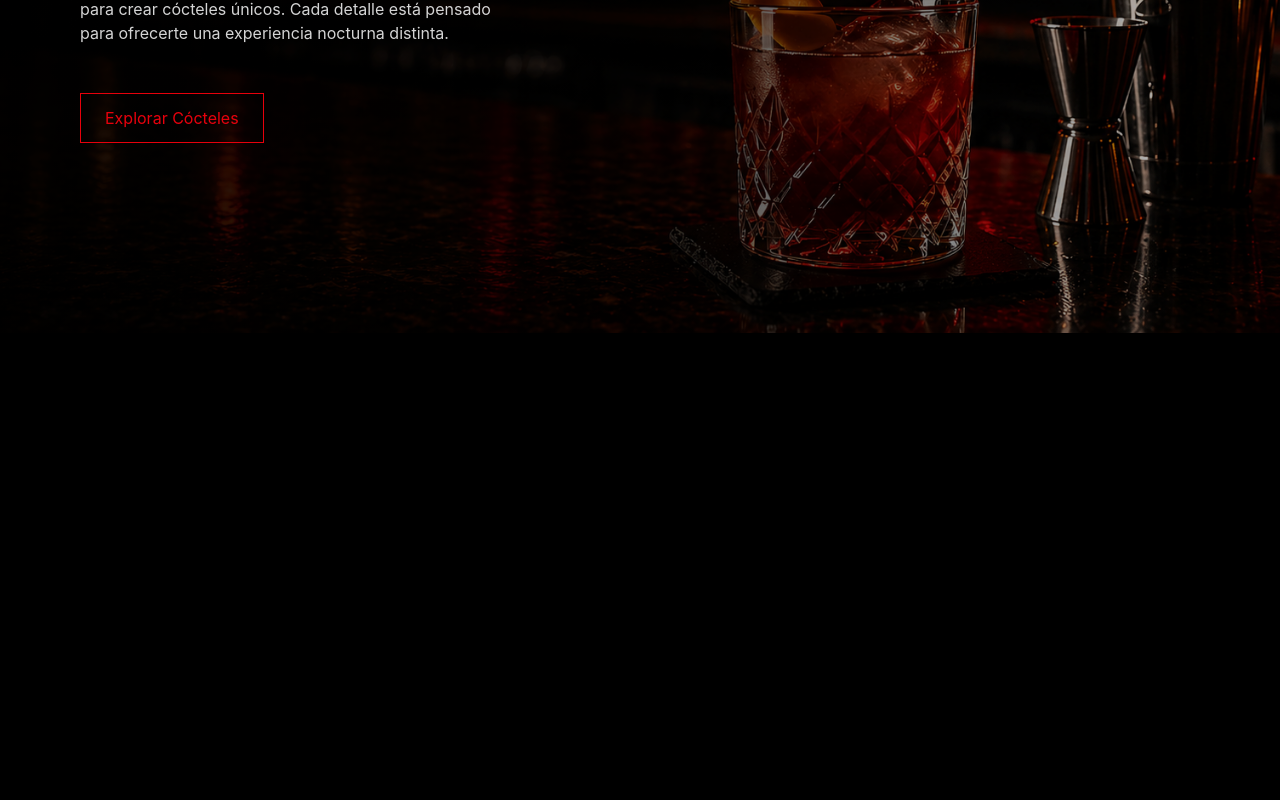
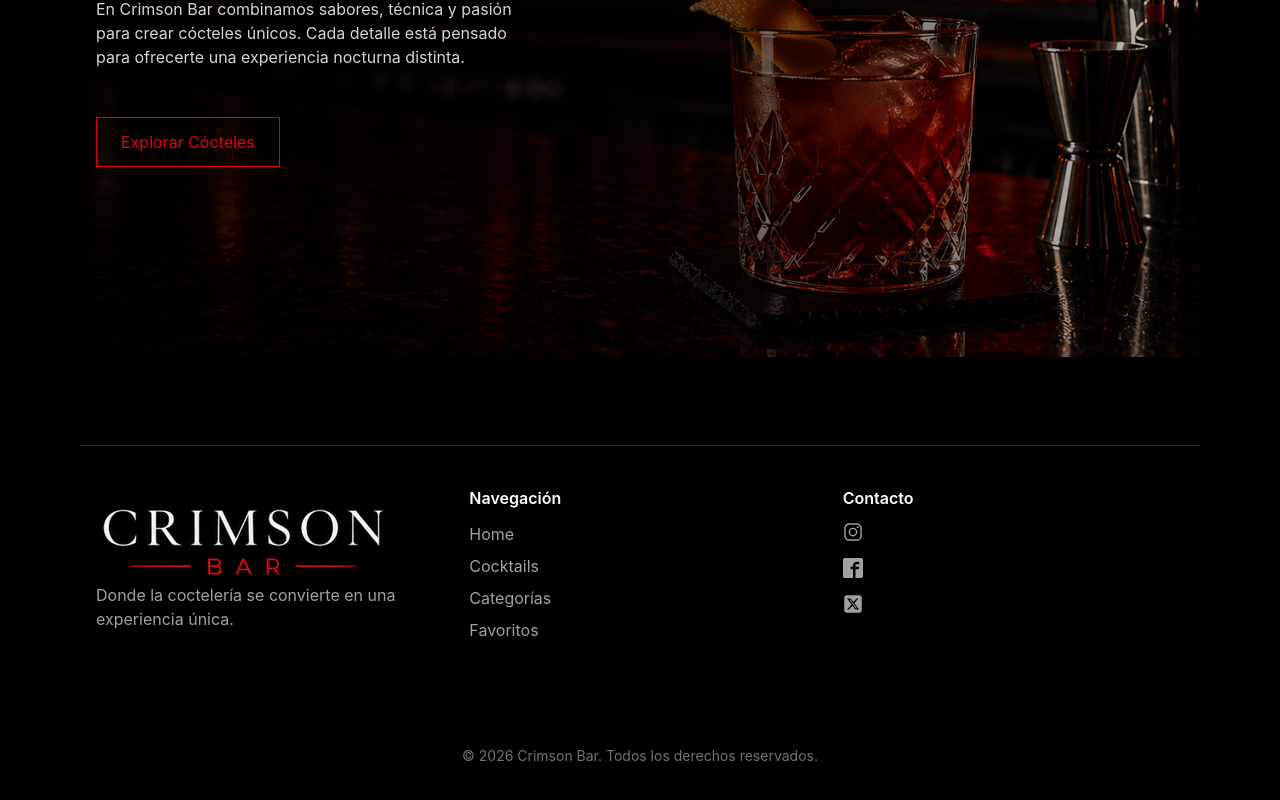
Before and after one commit to germanpgonzalez/CrimsonBar, a React (Vite) app: page / in a window 1280 px wide. Shown: the part 588-1388 px from the top of the page. Before the commit the page ends 969 px from the top, so only its background shows below. Built offline with nearby package versions, Linux system fonts and the light colour scheme.

Commit message:
agregando Footer

```diff
--- a/package.json
+++ b/package.json
@@ -13,6 +13,7 @@
     "@tailwindcss/vite": "^4.2.4",
     "react": "^19.2.5",
     "react-dom": "^19.2.5",
+    "react-icons": "^5.6.0",
     "tailwindcss": "^4.2.4"
   },
   "devDependencies": {
--- a/src/App.tsx
+++ b/src/App.tsx
@@ -1,10 +1,17 @@
 import { Layout } from "./Layout";
+import Hero from './components/Hero';
+import { Footer } from "./components/Footer";
 import "./App.css";
 
 function App() {
   return (
     <>
       <Layout>
+        <Hero />
+        <div className="max-w-6xl mx-auto w-full px-4 py-6">
+        {/* contenido después del hero */}
+        </div>
+        <Footer/>
       </Layout>
     </>
   );
--- a/src/Layout/index.tsx
+++ b/src/Layout/index.tsx
@@ -1,6 +1,6 @@
 import type { ReactNode } from "react"
 import Navbar from "../components/Navbar";
-import Hero from "../components/Hero";
+
 
 type Props = {
     children: ReactNode;
@@ -9,7 +9,6 @@ export const Layout = ( {children} : Props) => {
   return (
     <div className="bg-black text-white min-h-screen">
         <Navbar/>
-        <Hero/>
         <main className="max-w-6xl mx-auto w-full px-4 py-6">
             {children}
         </main>
--- /dev/null
+++ b/src/components/Footer/index.tsx
@@ -0,0 +1,49 @@
+import FooterLogo from "../../assets/footerlogo.png";
+import { IoLogoInstagram } from "react-icons/io5";
+import { ImFacebook2 } from "react-icons/im";
+import { FaSquareXTwitter } from "react-icons/fa6";
+
+export const Footer = () => {
+  return (
+    <footer className="bg-black border-t border-neutral-800 mt-10">
+      <div className="max-w-6xl mx-auto px-4 py-10 grid md:grid-cols-3 gap-8">
+        <div>
+          <img src={FooterLogo} alt="Footer" />
+          <p className="text-neutral-400 max-w-xs">
+            Donde la coctelería se convierte en una experiencia única.
+          </p>
+        </div>
+
+        <div>
+          <h4 className="text-white font-semibold mb-3">Navegación</h4>
+          <ul className="text-neutral-400 space-y-2 cursor-pointer">
+            <li className=" hover:text-red-600">Home</li>
+            <li className=" hover:text-red-600">Cocktails</li>
+            <li className=" hover:text-red-600">Categorías</li>
+            <li className=" hover:text-red-600">Favoritos</li>
+          </ul>
+        </div>
+
+        <div>
+          <h4 className="text-white font-semibold mb-3">Contacto</h4>
+          <ul className="flex flex-col gap-4 text-neutral-400 text-xl cursor-pointer">
+            <li className="hover:text-red-600 transition cursor-pointer">
+              <IoLogoInstagram />
+            </li>
+            <li className="hover:text-red-600 transition cursor-pointer">
+              <ImFacebook2 />
+            </li>
+            <li className="hover:text-red-600 transition cursor-pointer">
+              <FaSquareXTwitter />
+            </li>
+          </ul>
+        </div>
+      </div>
+      <div className="text-center text-neutral-500 text-sm pb-6 mt-16">
+        © 2026 Crimson Bar. Todos los derechos reservados.
+      </div>
+    </footer>
+  );
+};
+
+export default Footer;
```
Also changed, not shown: src/components/Hero/index.tsx (+4 -3 lines), src/assets/footerlogo.png (added), src/pages/Home.tsx (added), 1 other file (tests, documents, lock files or other folders).
